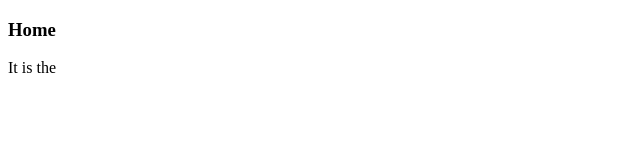
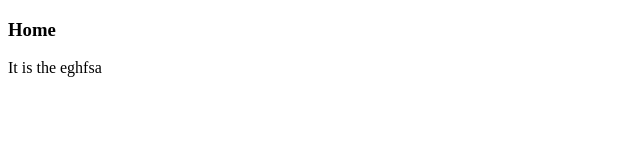
Before and after one commit to ganuborade/food_delivery, a website: page index.html in a window 1280 px wide. Shown: the full height of the page, 0-640 px from the left. Drawn offline with Linux system fonts and the light colour scheme.

Commit message:
Update paragraph text in index.html

```diff
--- a/index.html
+++ b/index.html
@@ -9,7 +9,7 @@
 <body>
 
     <h3>Home</h3>
-    <p>It is the</p>
+    <p>It is the eghfsa</p>
 
  </body>
 </html>
```
